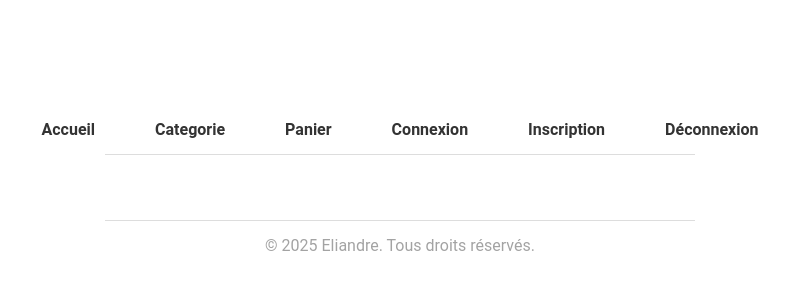
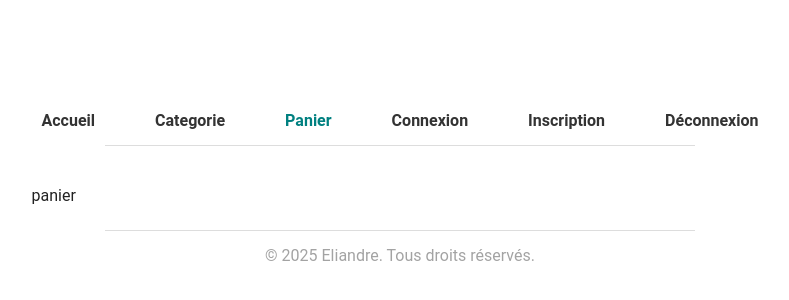
Before and after one commit to magrigsdev/eliandre-shop-desktop, a React (Vite) app: page /panier in a window 1280 px wide. Shown: the part 220-520 px from the top of the page, without its empty margins (240-1029 px from the left). Built offline with nearby package versions, Linux system fonts and the light colour scheme.

Commit message:
feat(panier) creation de la page panier

```diff
--- a/src/App.jsx
+++ b/src/App.jsx
@@ -1,40 +1,17 @@
 import './styles/style.css'
-import Navbar from './layouts/Navbar'
-import Accueil from './components/accueil'
-import Footer from './layouts/footer'
 import { NavbarProvider } from './context/navbarProvider'
-import { BrowserRouter, Routes, Route } from 'react-router-dom'
-import Bienvenue from './components/bienvenue'
-import Connexion from './components/connexion'
-import Inscription from './components/inscription';
-import Deconnexion from './components/deconnexion'
+
+import { Browers } from './routes/Browers'
+
 
 
 
 function App() {
 
   return (
-
-      <>
-
         <NavbarProvider>
-
-          <BrowserRouter>
-            <Navbar/>
-            <Routes>
-
-              <Route path="/" element={ <Bienvenue /> }  />
-              <Route path="/accueil" element={ <Accueil /> }  />
-              <Route path="/connexion" element={ <Connexion/> }  />
-              <Route path="/inscription" element={ <Inscription/> }  />
-              <Route path="/deconnexion" element={<Deconnexion/> }  />
-
-            </Routes>
-            <Footer/>
-
-          </BrowserRouter>
+          <Browers/>
         </NavbarProvider>
-      </>
   )
 }
 
--- a/src/components/categorie.jsx
+++ b/src/components/categorie.jsx
@@ -1,10 +1,10 @@
 import  { useEffect } from 'react'
 import { useNavbar } from '../hooks/useNavbar'
-import { useNavigate } from 'react-router-dom'
 
-export const Categorie = () => {
+const Categorie = () => {
+  const {setOnglet} =  useNavbar()
 
-
+  useEffect(()=>{setOnglet('categorie');})
 
   return (
     <div>
@@ -12,3 +12,4 @@ export const Categorie = () => {
     </div>
   )
 }
+export default Categorie
--- /dev/null
+++ b/src/components/panier.jsx
@@ -0,0 +1,16 @@
+import { useEffect } from "react";
+import { useNavbar } from "../hooks/useNavbar";
+
+
+const Panier = () =>{
+
+    const {setOnglet} =  useNavbar()
+
+    useEffect(()=>{setOnglet('panier');})
+  return (
+    <div>
+      panier
+    </div>
+  )
+}
+export default Panier
--- a/src/context/navbarProvider.jsx
+++ b/src/context/navbarProvider.jsx
@@ -1,4 +1,4 @@
-import { useCallback, useMemo, useState } from "react"
+import { useCallback, useState } from "react"
 import { NavbarContext } from "./navbarContext"
 import { handleRoute, isActived } from './../helpers/Helpers';
 
--- a/src/helpers/Helpers.js
+++ b/src/helpers/Helpers.js
@@ -5,9 +5,11 @@
  * @param  target
  * @returns  empty or active
  */
+//check if onglet is actived
 export const isActived = (onglet, target) => {
     return onglet === target ? 'active': ''
 }
+//handle route
 export const handleRoute = (e, path, route) => {
     e.preventDefault() // stop load page
     route(path)
--- /dev/null
+++ b/src/routes/Browers.jsx
@@ -0,0 +1,32 @@
+import { BrowserRouter, Route, Routes } from "react-router-dom"
+import Navbar from "../layouts/Navbar"
+import Bienvenue from "../components/bienvenue"
+import Accueil from "../components/accueil"
+import Connexion from "../components/connexion"
+import Inscription from "../components/inscription"
+import Deconnexion from "../components/deconnexion"
+import Categorie  from "../components/categorie"
+import Panier from "../components/panier"
+import Footer from "../layouts/footer"
+
+
+export const Browers = ()=> {
+  return (
+
+    <BrowserRouter>
+        <Navbar/>
+            <Routes>
+
+              <Route path="/" element={ <Bienvenue /> }  />
+              <Route path="/accueil" element={ <Accueil /> }  />
+              <Route path="/connexion" element={ <Connexion/> }  />
+              <Route path="/inscription" element={ <Inscription/> }  />
+              <Route path="/deconnexion" element={<Deconnexion/> }  />
+              <Route path="/categorie" element={<Categorie/> }  />
+              <Route path="/panier" element={<Panier /> }  />
+
+            </Routes>
+        <Footer/>
+    </BrowserRouter>
+  )
+}
```
